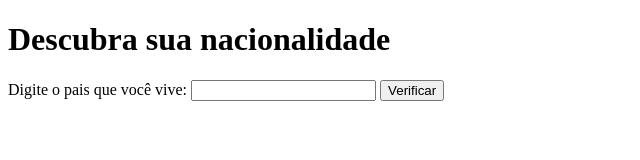
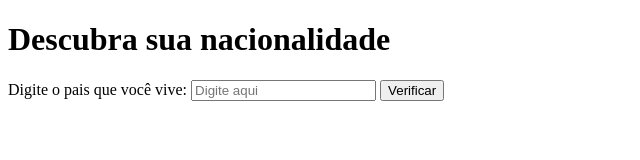
Before and after one commit to renanc4i/javascript, a plain HTML site: page aula11/desafio009.html in a window 1280 px wide. Shown: the full height of the page, 0-640 px from the left. Drawn offline with Linux system fonts and the light colour scheme.

Commit message:
Update desafio009.html

```diff
--- a/aula11/desafio009.html
+++ b/aula11/desafio009.html
@@ -7,7 +7,7 @@
 </head>
 <body>
     <h1>Descubra sua nacionalidade</h1>
-    Digite o pais que você vive: <input type="text" name="txtpais" id="txtpais">
+    Digite o pais que você vive: <input type="text" name="txtpais" id="txtpais" placeholder="Digite aqui">
     <input type="button" value="Verificar" onclick = 'verificar()'>
     <div id="res"></div>
 
```
